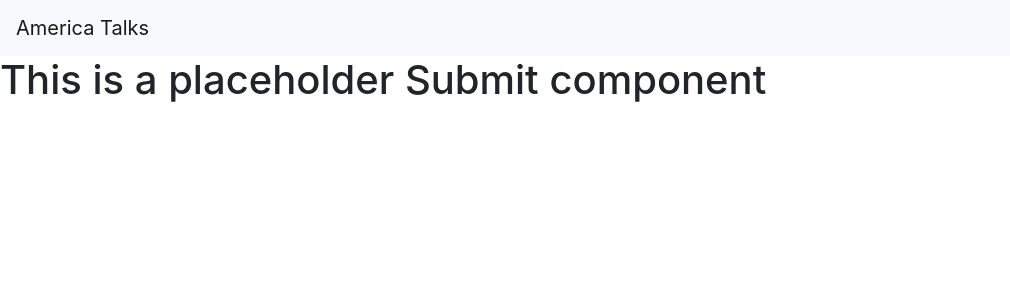
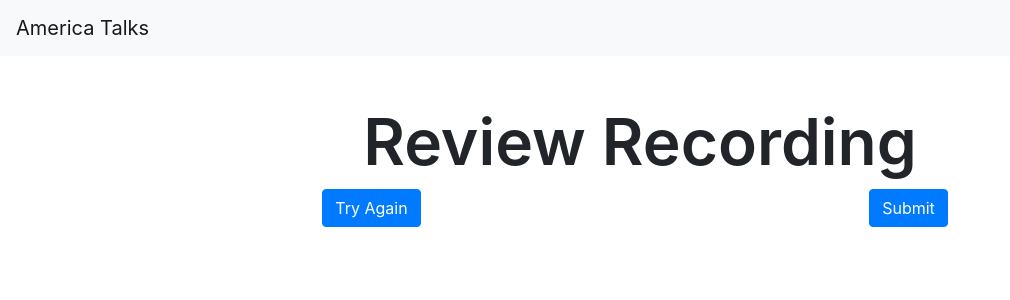
Before and after one commit to sandaiiyahh/Rural-Gap-Equalithon, a React (Create React App) app: page /finish in a window 1280 px wide. Shown: the top 300 px of the page, without its empty margins (0-1010 px from the left). Built offline with nearby package versions, Linux system fonts and the light colour scheme.

Commit message:
center text

```diff
--- a/src/components/Finalize.js
+++ b/src/components/Finalize.js
@@ -1,10 +1,21 @@
 import React from 'react';
+import Container from 'react-bootstrap/Container';
+import Button from 'react-bootstrap/Button';
 
-const Finalize = () => {
+const Finalize = (props) => {
+  console.log(props);
   return (
-    <div>
-      <h1>This is a placeholder Submit component</h1>
-    </div>
+    <Container className="p-5 text-center">
+      <h1 className="review-title">Review Recording</h1>
+      <div className="row justify-content-center align-items-center">
+        <div className="col-6">
+          <Button>Try Again</Button>
+        </div>
+        <div className="col-6">
+          <Button>Submit</Button>
+        </div>
+      </div>
+    </Container>
   );
 };
 
--- a/src/index.css
+++ b/src/index.css
@@ -20,6 +20,11 @@ code {
   font-size: 4em;
   font-weight: 800;
   text-align: left;
+}
+
+.review-title {
+  font-size: 4em;
+  font-weight: 600;
 }
 
 .prompt {
```
